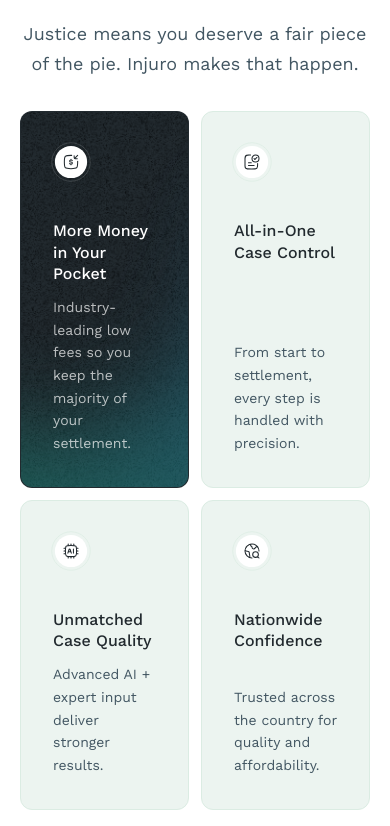
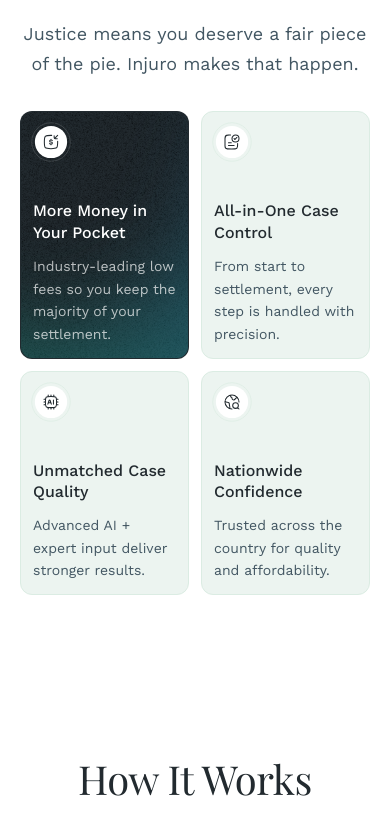
Before and after one commit to andrew-dev-p/injuro-landing-page, a Next.js app: page / in a window 390 px wide. Shown: the part 3518-4344 px from the top of the page. Built offline with nearby package versions, Linux system fonts and the light colour scheme.

Commit message:
Adjust padding in WhyInjuro section for improved layout consistency across devices.

```diff
--- a/components/sections/why-injuro.tsx
+++ b/components/sections/why-injuro.tsx
@@ -37,7 +37,7 @@
               <div
                 key={item.id}
                 className={cn(
-                  "p-8 rounded-[12px] bg-(--stroke-hunter-lighter) border border-(--stroke-hunter-light) h-full flex flex-col justify-between gap-3 md:gap-8",
+                  "p-3 md:p-8 rounded-[12px] bg-(--stroke-hunter-lighter) border border-(--stroke-hunter-light) h-full flex flex-col justify-between gap-3 md:gap-8",
                   item.id === "1" &&
                     "bg-(--bg-black) border-transparent relative overflow-hidden"
                 )}
```
